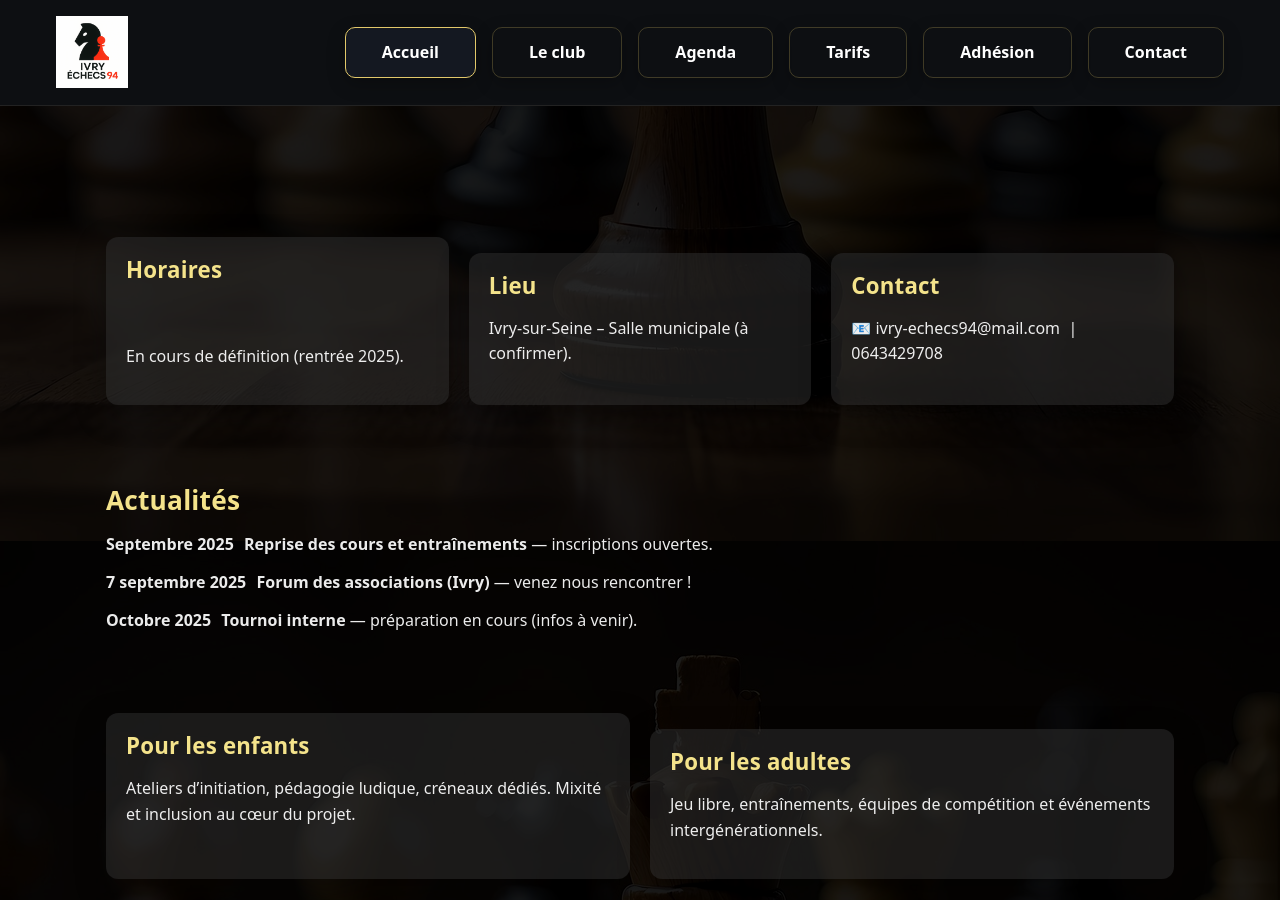
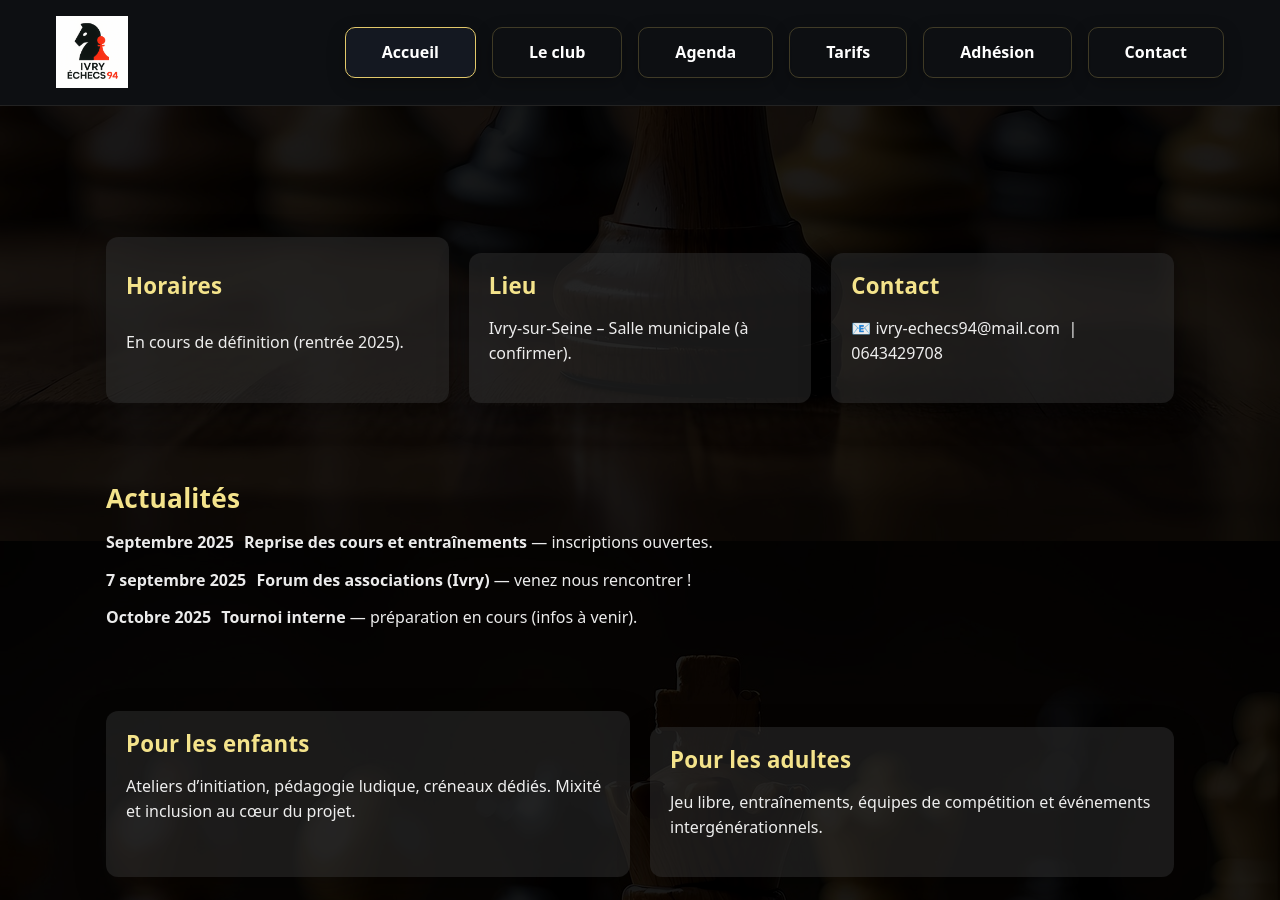
Before and after one commit to Nelwyn64/ivry-echecs-94, a Jekyll site: the page built from index.html, in a window 1280 px wide and 900 px high, scrolled down 419 px. Built offline with Jekyll 4.4.1, drawn with Linux system fonts in a browser that asks for light colours.

Commit message:
Update Pages du site “accueil”

```diff
--- a/index.html
+++ b/index.html
@@ -26,9 +26,9 @@ lead: ""
 <section>
   <div class="container grid cols-3">
     <div class="card">
-
+ <p style="margin:40px 0;"></p>
  <h3>Horaires</h3>
-<p style="margin:60px 0;"></p>
+<p style="margin:30px 0;"></p>
       <p>En cours de définition (rentrée 2025).</p>
     </div>
     <div class="card">
```
